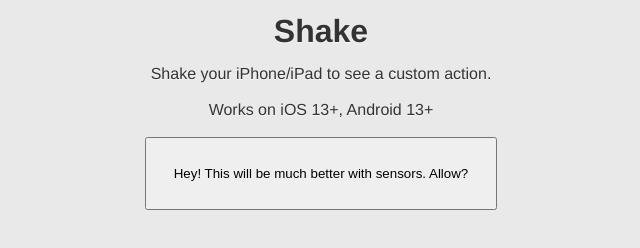
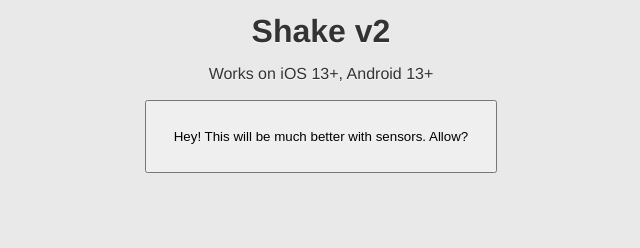
Before and after one commit to 0xLaileb/snake_test, a plain HTML site: page index.html in a window 1280 px wide. Shown: the whole page, without its empty margins (319-959 px from the left). Drawn offline with Linux system fonts and the light colour scheme.

Commit message:
Update all

```diff
--- a/index.html
+++ b/index.html
@@ -18,9 +18,8 @@ body {
 </head>
 <body>
 
-<h1>Shake</h1>
+<h1>Shake v2</h1>
 
-<p>Shake your iPhone/iPad to see a custom action.</p>
 <p>Works on iOS 13+, Android 13+</p>
 
 <button id="btn_reqPermission" style="padding: 2em">
```
